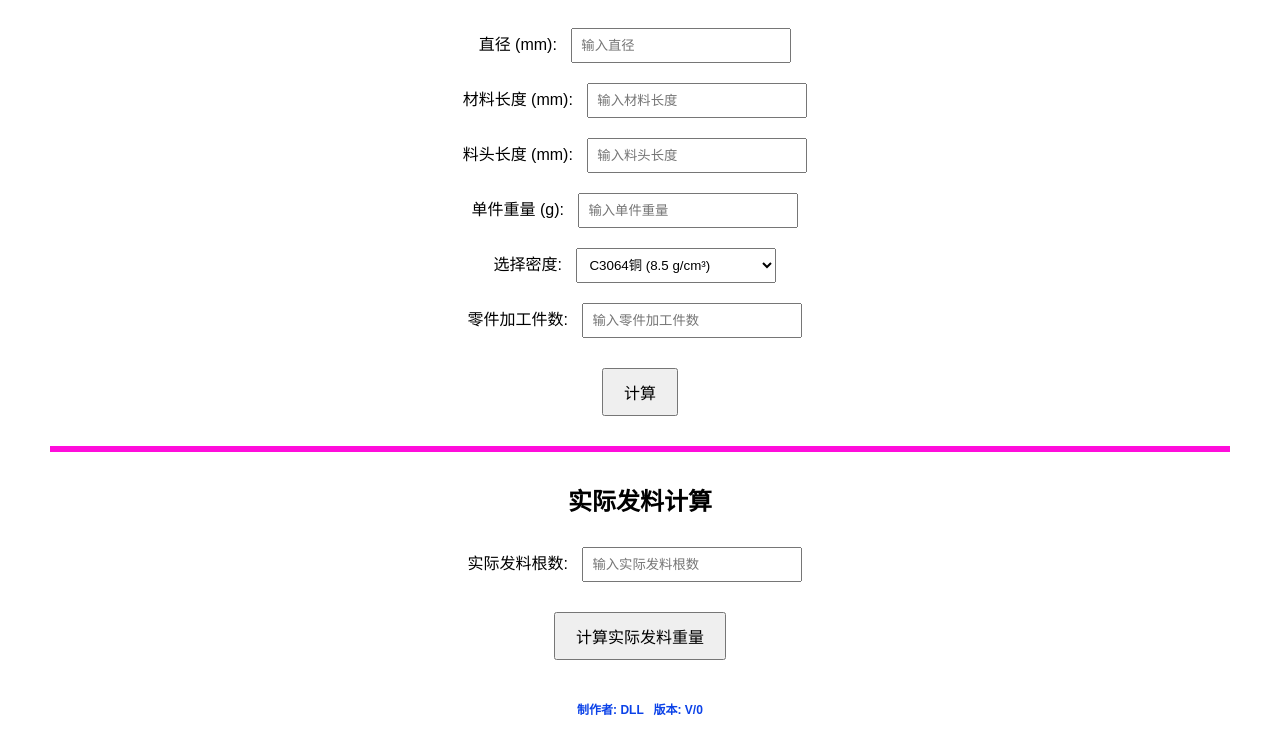
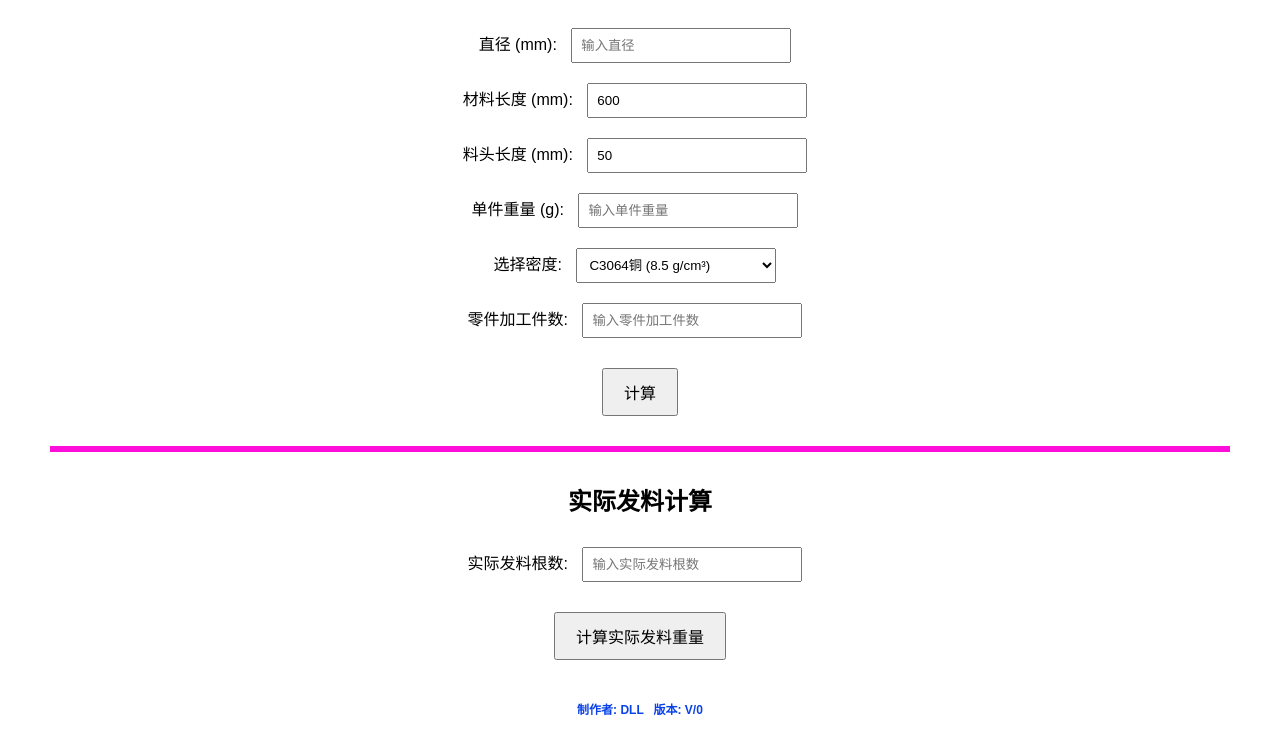
Before and after one commit to Oleaves/part-calculator, a plain HTML site: page index.html in a window 1280 px wide. Shown: the part 99-852 px from the top of the page. Drawn offline with Linux system fonts and the light colour scheme.

Commit message:
Update index.html

```diff
--- a/index.html
+++ b/index.html
@@ -45,10 +45,10 @@
     <input type="number" id="diameter" placeholder="输入直径"><br>
 
     <label for="materialLength">材料长度 (mm):</label>
-    <input type="number" id="materialLength" placeholder="输入材料长度"><br>
+    <input type="number" id="materialLength" placeholder="输入材料长度"value="600"><br>
 
     <label for="headLength">料头长度 (mm):</label>
-    <input type="number" id="headLength" placeholder="输入料头长度"><br>
+    <input type="number" id="headLength" placeholder="输入料头长度"value="50"><br>
 
     <label for="pieceWeight">单件重量 (g):</label>
     <input type="number" id="pieceWeight" placeholder="输入单件重量" step="0.01"><br>
```
